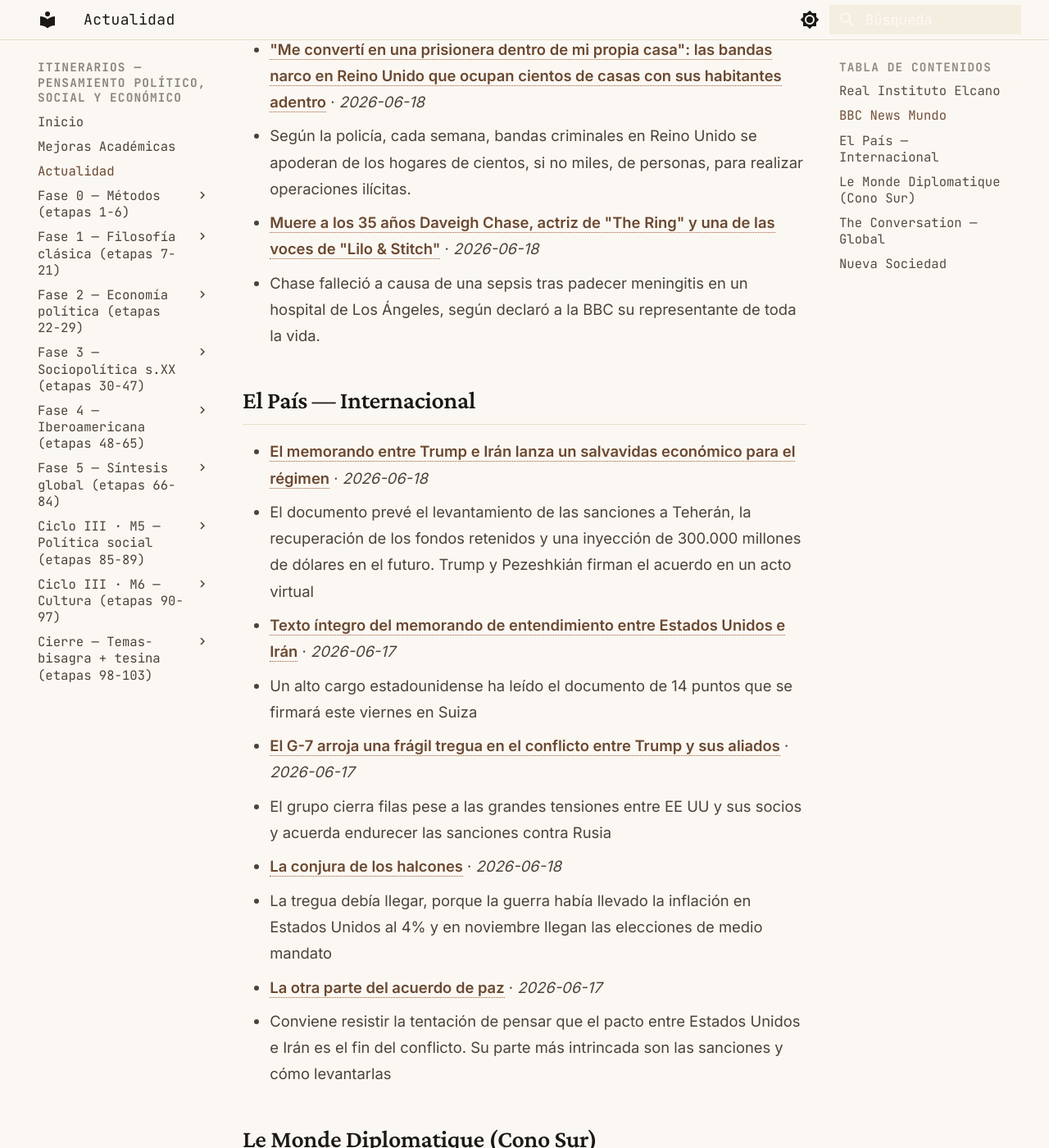
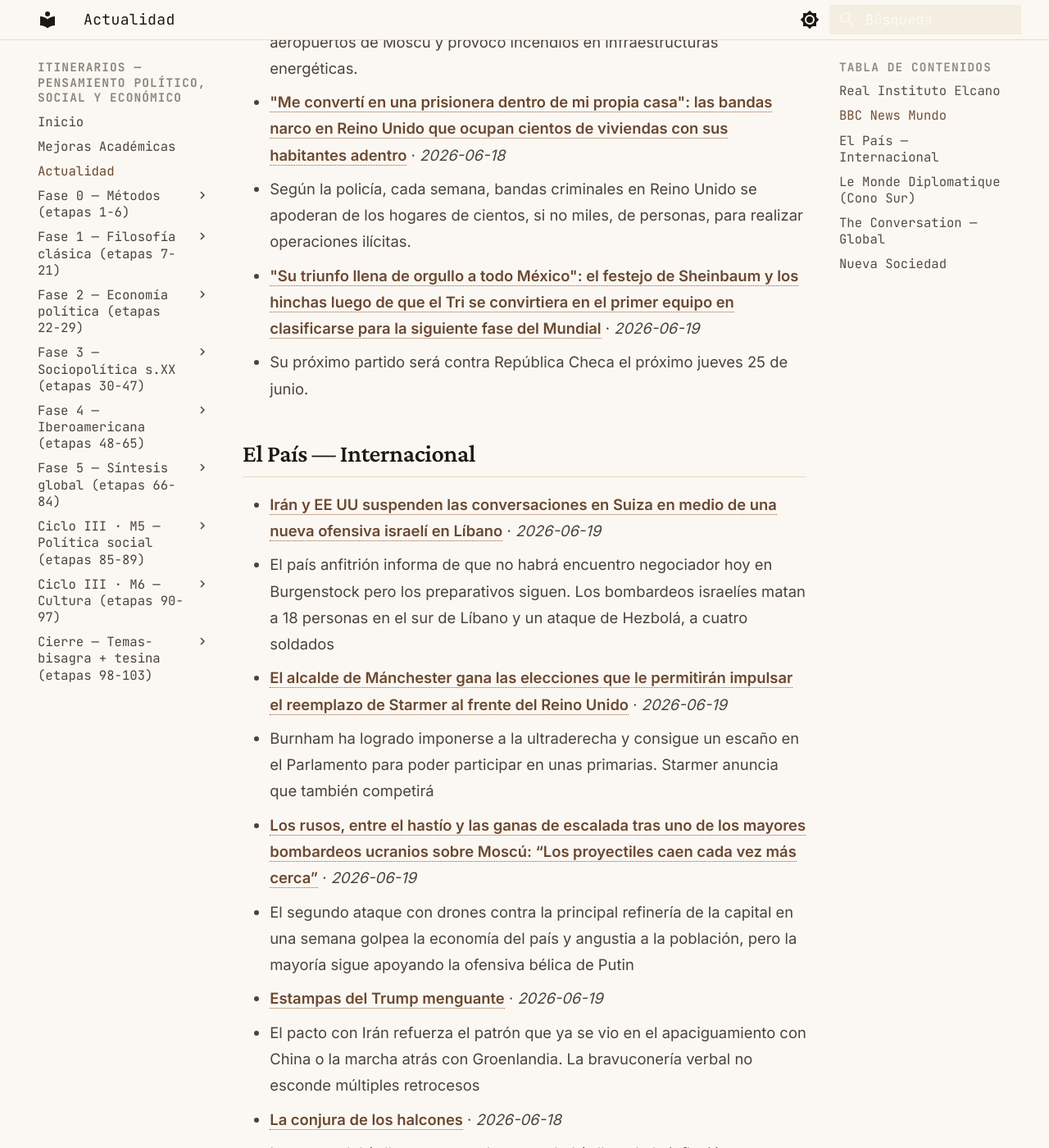
Before and after one commit to MrSpagVi/Curso, an MkDocs documentation site: the page built from docs/actualidad.md, in a window 1280 px wide and 1400 px high, scrolled down 1264 px. Shown: the whole window at 82% size. Built offline with MkDocs 1.6.1 and Material for MkDocs 9.7.7, drawn with Linux system fonts in a browser that asks for light colours; some of the changed text lies outside the part shown.

Commit message:
auto: actualidad 2026-06-19

```diff
--- a/docs/actualidad.md
+++ b/docs/actualidad.md
@@ -6,7 +6,7 @@ title: Actualidad
 
 Últimos titulares de fuentes que dictan agenda en ciencia política y geopolítica. Actualizado automáticamente cada día (vía GitHub Actions).
 
-_Última actualización: 2026-06-18 10:08 UTC_
+_Última actualización: 2026-06-19 10:14 UTC_
 
 !!! tip "Ritual mensual — #actualidad"
     El último sábado de cada mes: agarrá **un** titular de los de abajo y escribí **300 palabras** aplicándole **2 autores** del último mes que leíste. ¿Qué diría cada uno? ¿En qué chocan? No resumas la noticia — usala como caso para pensar con las herramientas que venís construyendo. Guardá el texto con el tag `#actualidad` en tu sistema de notas. Esto convierte la teoría en criterio sobre la coyuntura: el objetivo del plan no es citar a Maquiavelo, es leer el presente con él.
@@ -19,27 +19,27 @@ _Sin datos en esta ejecución. Visitar fuente: [https://www.realinstitutoelcano.
 
 - **[Síguelo en directo aquí](https://www.bbc.com/mundo/articles/c3v25v922k4o?at_medium=RSS&at_campaign=rss)** · *2026-06-18*
   - Consulta los partidos, los marcadores y las tablas en tiempo real y en el horario de tu país
-- **[Los temas clave que quedan sin resolver en el acuerdo entre EE.UU. e Irán (y una incógnita de US$300.000 millones)](https://www.bbc.com/mundo/articles/cn0v5lr9rnno?at_medium=RSS&at_campaign=rss)** · *2026-06-18*
-  - A pesar de que el presidente Donald Trump presentó al acuerdo con Irán como una victoria, muchas preguntas quedan abiertas.
-- **[Toma lo que quieras mientras puedas: la feroz disputa por la soberanía en el mar de China Meridional](https://www.bbc.com/mundo/articles/cgmdgrk0n8xo?at_medium=RSS&at_campaign=rss)** · *2026-06-18*
-  - Durante años, China ha transformado arrecifes en tierra firme para reforzar sus reclamos. Ahora, otros países han empezado a imitar esa estrategia.
-- **["Me convertí en una prisionera dentro de mi propia casa": las bandas narco en Reino Unido que ocupan cientos de casas con sus habitantes adentro](https://www.bbc.com/mundo/articles/c62134mde9ro?at_medium=RSS&at_campaign=rss)** · *2026-06-18*
+- **[¿Para qué sirvió la guerra?: la pregunta inevitable que plantea el acuerdo entre EE.UU. e Irán](https://www.bbc.com/mundo/articles/cgl3exe75jwo?at_medium=RSS&at_campaign=rss)** · *2026-06-19*
+  - Si bien el costo humano de la guerra es evidente, el régimen iraní no solo ha sobrevivido a la guerra, sino que se ha fortalecido, escribe el editor internacional de la BBC.
+- **[Ucrania lanza el mayor ataque con drones sobre Moscú desde el inicio de la guerra](https://www.bbc.com/mundo/articles/cwyk7glx3xlo?at_medium=RSS&at_campaign=rss)** · *2026-06-19*
+  - El ataque con unos 200 drones obligó a cerrar temporalmente los cuatro aeropuertos de Moscú y provocó incendios en infraestructuras energéticas.
+- **["Me convertí en una prisionera dentro de mi propia casa": las bandas narco en Reino Unido que ocupan cientos de viviendas con sus habitantes adentro](https://www.bbc.com/mundo/articles/c62134mde9ro?at_medium=RSS&at_campaign=rss)** · *2026-06-18*
   - Según la policía, cada semana, bandas criminales en Reino Unido se apoderan de los hogares de cientos, si no miles, de personas, para realizar operaciones ilícitas.
-- **[Muere a los 35 años Daveigh Chase, actriz de "The Ring" y una de las voces de "Lilo & Stitch"](https://www.bbc.com/mundo/articles/c75y36ndz60o?at_medium=RSS&at_campaign=rss)** · *2026-06-18*
-  - Chase falleció a causa de una sepsis tras padecer meningitis en un hospital de Los Ángeles, según declaró a la BBC su representante de toda la vida.
+- **["Su triunfo llena de orgullo a todo México": el festejo de Sheinbaum y los hinchas luego de que el Tri se convirtiera en el primer equipo en clasificarse para la siguiente fase del Mundial](https://www.bbc.com/mundo/articles/ce95v4y88dko?at_medium=RSS&at_campaign=rss)** · *2026-06-19*
+  - Su próximo partido será contra República Checa el próximo jueves 25 de junio.
 
 ## El País — Internacional
 
-- **[El memorando entre Trump e Irán lanza un salvavidas económico para el régimen](https://elpais.com/internacional/2026-06-17/el-memorando-entre-trump-e-iran-lanza-un-salvavidas-economico-para-el-regimen.html)** · *2026-06-18*
-  - El documento prevé el levantamiento de las sanciones a Teherán, la recuperación de los fondos retenidos y una inyección de 300.000 millones de dólares en el futuro. Trump y Pezeshkián firman el acuerdo en un acto virtual
-- **[Texto íntegro del memorando de entendimiento entre Estados Unidos e Irán](https://elpais.com/internacional/2026-06-17/texto-integro-del-memorando-de-entendimiento-entre-estados-unidos-e-iran.html)** · *2026-06-17*
-  - Un alto cargo estadounidense ha leído el documento de 14 puntos que se firmará este viernes en Suiza
-- **[El G-7 arroja una frágil tregua en el conflicto entre Trump y sus aliados](https://elpais.com/internacional/2026-06-17/el-g-7-acuerda-reforzar-las-sanciones-a-rusia-en-los-sectores-del-gas-y-el-petroleo.html)** · *2026-06-17*
-  - El grupo cierra filas pese a las grandes tensiones entre EE UU y sus socios y acuerda endurecer las sanciones contra Rusia
+- **[Irán y EE UU suspenden las conversaciones en Suiza en medio de una nueva ofensiva israelí en Líbano](https://elpais.com/internacional/2026-06-19/iran-y-ee-uu-cancelan-las-conversaciones-previstas-para-este-viernes-en-suiza-para-empezar-a-negociar-el-acuerdo-de-paz-definitivo.html)** · *2026-06-19*
+  - El país anfitrión informa de que no habrá encuentro negociador hoy en Burgenstock pero los preparativos siguen. Los bombardeos israelíes matan a 18 personas en el sur de Líbano y un ataque de Hezbolá, a cuatro soldados
+- **[El alcalde de Mánchester gana las elecciones que le permitirán impulsar el reemplazo de Starmer al frente del Reino Unido](https://elpais.com/internacional/2026-06-19/el-alcalde-de-manchester-gana-las-elecciones-que-le-permitiran-impulsar-el-reemplazo-de-starmer-al-frente-del-reino-unido.html)** · *2026-06-19*
+  - Burnham ha logrado imponerse a la ultraderecha y consigue un escaño en el Parlamento para poder participar en unas primarias. Starmer anuncia que también competirá
+- **[Los rusos, entre el hastío y las ganas de escalada tras uno de los mayores bombardeos ucranios sobre Moscú: “Los proyectiles caen cada vez más cerca”](https://elpais.com/internacional/2026-06-19/los-rusos-entre-el-hastio-y-las-ganas-de-escalada-tras-uno-de-los-mayores-bombardeos-ucranios-sobre-moscu-los-proyectiles-caen-cada-vez-mas-cerca.html)** · *2026-06-19*
+  - El segundo ataque con drones contra la principal refinería de la capital en una semana golpea la economía del país y angustia a la población, pero la mayoría sigue apoyando la ofensiva bélica de Putin
+- **[Estampas del Trump menguante](https://elpais.com/internacional/2026-06-19/estampas-del-trump-menguante.html)** · *2026-06-19*
+  - El pacto con Irán refuerza el patrón que ya se vio en el apaciguamiento con China o la marcha atrás con Groenlandia. La bravuconería verbal no esconde múltiples retrocesos
 - **[La conjura de los halcones](https://elpais.com/internacional/2026-06-18/la-conjura-de-los-halcones.html)** · *2026-06-18*
   - La tregua debía llegar, porque la guerra había llevado la inflación en Estados Unidos al 4% y en noviembre llegan las elecciones de medio mandato
-- **[La otra parte del acuerdo de paz](https://elpais.com/internacional/2026-06-17/la-otra-parte-del-acuerdo-de-paz.html)** · *2026-06-17*
-  - Conviene resistir la tentación de pensar que el pacto entre Estados Unidos e Irán es el fin del conflicto. Su parte más intrincada son las sanciones y cómo levantarlas
 
 ## Le Monde Diplomatique (Cono Sur)
 
@@ -47,16 +47,16 @@ _Sin datos en esta ejecución. Visitar fuente: [https://www.eldiplo.org/feed/](h
 
 ## The Conversation — Global
 
-- **[Grattan on Friday: Albanese government gives ground on tax, but how much will it have to cede on the NDIS?](https://theconversation.com/grattan-on-friday-albanese-government-gives-ground-on-tax-but-how-much-will-it-have-to-cede-on-the-ndis-285371)** · *2026-06-18*
-  - The Albanese government finds itself in policy quicksand on three core issues as the sitting fortnight looms.
-- **[What’s in the US-Iran peace deal? A lot of concessions and empty promises from Trump, in return for little](https://theconversation.com/whats-in-the-us-iran-peace-deal-a-lot-of-concessions-and-empty-promises-from-trump-in-return-for-little-285597)** · *2026-06-18*
-  - There is nothing in the agreement that is positive for the US and did not already exist before the war.
-- **[Australian farmers are desperate to escape the latest mouse plague – and may soon get relief](https://theconversation.com/australian-farmers-are-desperate-to-escape-the-latest-mouse-plague-and-may-soon-get-relief-285233)** · *2026-06-18*
-  - Mice numbers are likely to drop as winter sets in – an expert explains.
-- **[Vodafone has suffered another major outage. A telco expert explains what went wrong](https://theconversation.com/vodafone-has-suffered-another-major-outage-a-telco-expert-explains-what-went-wrong-285588)** · *2026-06-18*
-  - The nationwide outage highlights problems with how the network is designed.
-- **[Jeremy Clarkson has aggressive prostate cancer. But what makes some cancers more aggressive than others?](https://theconversation.com/jeremy-clarkson-has-aggressive-prostate-cancer-but-what-makes-some-cancers-more-aggressive-than-others-285584)** · *2026-06-18*
-  - Jeremy Clarkson says his prostate cancer is ‘aggressive’. Here’s what that actually means.
+- **[New evidence reveals extent of anti-fascist motives behind ‘insane’ aristocrat’s plot to assassinate Mussolini](https://theconversation.com/new-evidence-reveals-extent-of-anti-fascist-motives-behind-insane-aristocrats-plot-to-assassinate-mussolini-282523)** · *2026-06-19*
+  - Italian and British governments conspired to brand Violet Albina Gibson ‘insane’ as it was politically expedient.
+- **[How a 45-minute family exercise session could boost thinking skills](https://theconversation.com/how-a-45-minute-family-exercise-session-could-boost-thinking-skills-284400)** · *2026-06-19*
+  - New research suggests that exercising together can improve parents’ and children’s health, thinking skills and motivation to stay active.
+- **[Freedom of speech takes many forms and they are always cultural](https://theconversation.com/freedom-of-speech-takes-many-forms-and-they-are-always-cultural-285424)** · *2026-06-19*
+  - There have always been competing ideas about what it means to have free speech.
+- **[Eight ways to sleep well in hot weather](https://theconversation.com/eight-ways-to-sleep-well-in-hot-weather-285434)** · *2026-06-19*
+  - Sleep depends partly on body temperature. When nights stay hot, these low-cost cooling strategies may help.
+- **[Think before you flush: expert advice on how and when to save water at home](https://theconversation.com/think-before-you-flush-expert-advice-on-how-and-when-to-save-water-at-home-283643)** · *2026-06-19*
+  - The heatwave in May meant people started to use more water to stay cool, and on their plants.
 
 ## Nueva Sociedad
 
```
